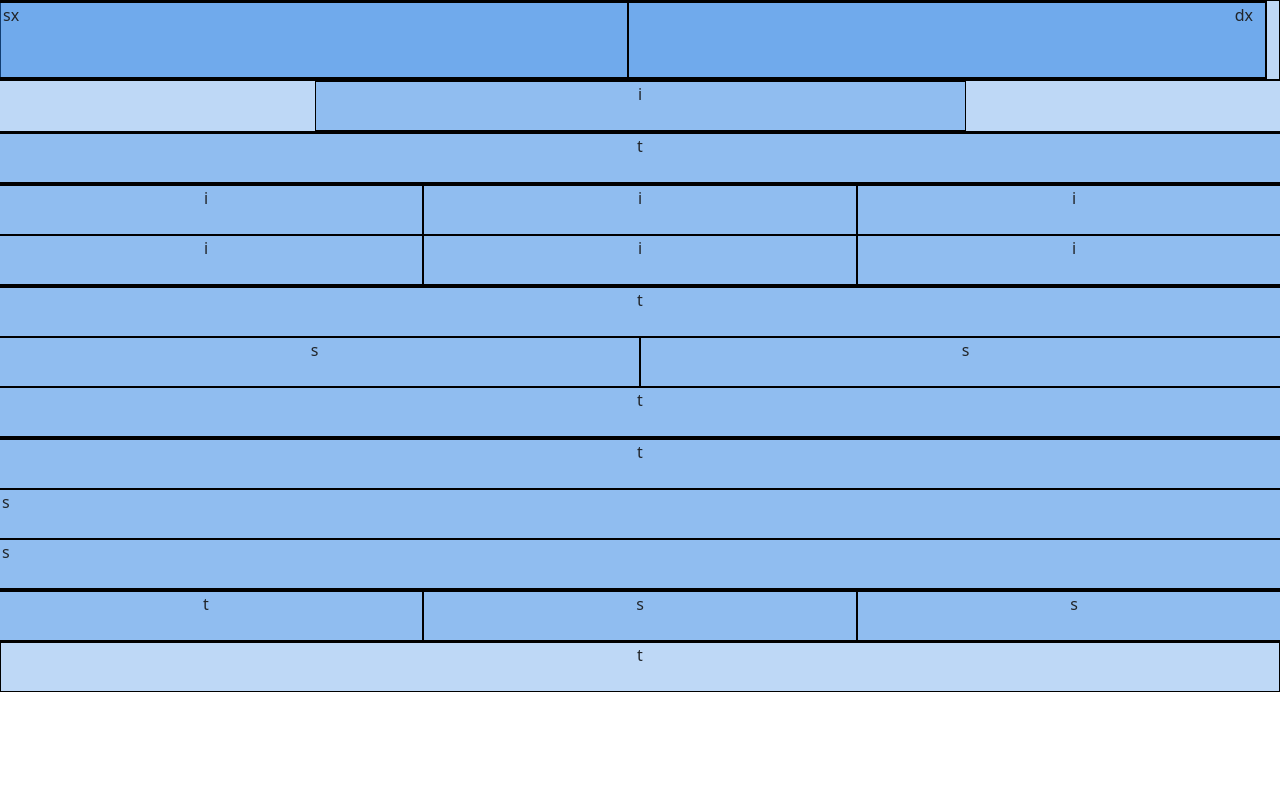
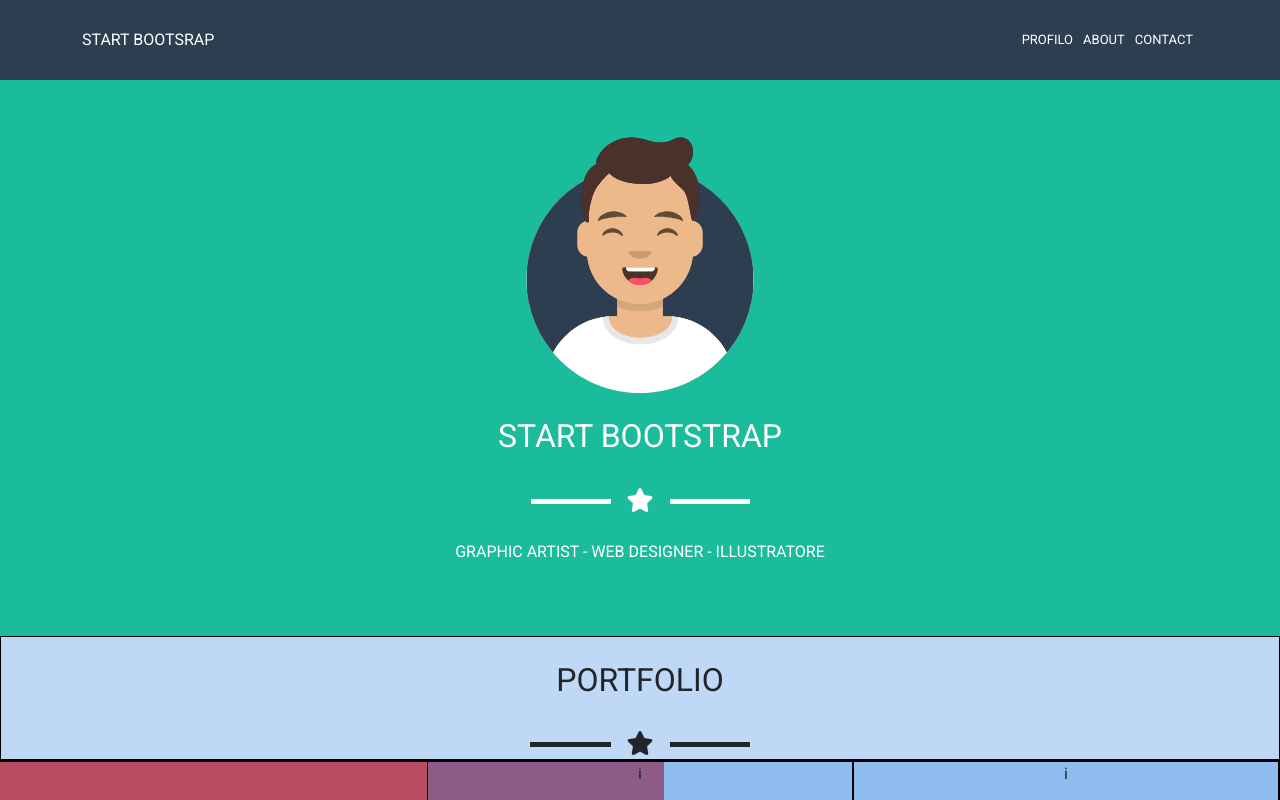
Before and after one commit to nico17022001/html-css-bootstrap-freelancer, a plain HTML site: page index.html in a window 1280 px wide. Shown: the top 800 px of the page. Drawn offline with nearby package versions, Linux system fonts and the light colour scheme.

Commit message:
[aggiunto-contenuto]

```diff
--- a/assets/style.css
+++ b/assets/style.css
@@ -1,3 +1,5 @@
+/*GENERALS*/
+
 .debug{
   background-color: #257cdf4b;
   border: 1px solid black;
@@ -8,11 +10,81 @@
   display: none;
 }
 
+h3{
+  margin: 0;
+}
+
+.menu{
+  color: white;
+  padding: 0 5px;
+  font-size: small;
+  cursor: pointer;
+}
+
+.ndgreen{
+  background-color: #1abc9c;
+}
+
+.ndsmall{
+  width: 250px;
+}
+
+.diabolic-row{
+  height: 5px;
+  background-color: white;
+  width: 15%;
+}
+
+.col-diff{
+  width: 80%;
+}
+
+
+/*ELEMENTS*/
+body{
+  font-family: 'Roboto', sans-serif;
+}
+
 header{
   height: 80px;
   width: 100%;
+  background-color: #2c3e50;
+  align-items: center;
 }
 
-header .row{
-  width: 100%;
+header h3{
+  color: white;
+  font-size: small;
 }
+
+header i{
+  color: #888888;
+  border: solid 1px;
+  padding: 3px 10px;
+  border-radius: 5px;
+  border-color: #cbcdcf;
+  cursor: pointer;
+}
+
+.img-container{
+  object-fit: contain;
+}
+
+
+/*MEDIA QUERY*/
+
+@media screen and (min-width:576px){
+  header h3{
+    font-size: inherit;
+  }
+
+  .diabolic-row{
+    width:10% ;
+  }
+}
+
+@media screen and (min-width:1200px){
+  .diabolic-row{
+    width: 8%;
+  }
+}
--- a/index.html
+++ b/index.html
@@ -5,29 +5,88 @@
   <meta http-equiv="X-UA-Compatible" content="IE=edge">
   <meta name="viewport" content="width=device-width, initial-scale=1.0">
   <link href="https://cdn.jsdelivr.net/npm/bootstrap@5.0.2/dist/css/bootstrap.min.css" rel="stylesheet" integrity="sha384-EVSTQN3/azprG1Anm3QDgpJLIm9Nao0Yz1ztcQTwFspd3yD65VohhpuuCOmLASjC" crossorigin="anonymous">
+  <link rel="stylesheet" href="https://cdnjs.cloudflare.com/ajax/libs/font-awesome/6.3.0/css/all.min.css" integrity="sha512-SzlrxWUlpfuzQ+pcUCosxcglQRNAq/DZjVsC0lE40xsADsfeQoEypE+enwcOiGjk/bSuGGKHEyjSoQ1zVisanQ==" crossorigin="anonymous" referrerpolicy="no-referrer" />
+  <link rel="preconnect" href="https://fonts.googleapis.com">
+  <link rel="preconnect" href="https://fonts.gstatic.com" crossorigin>
+  <link href="https://fonts.googleapis.com/css2?family=Roboto&display=swap" rel="stylesheet">
   <link rel="stylesheet" href="assets/style.css">
-  <title>Document</title>
+  <title>Bootstrap</title>
 </head>
+
 <body>
-  <header class="d-flex debug">
-    <div class="row debug">
-      <div class="col-6 debug">sx</div>
-      <div class="col-6 debug d-flex justify-content-end d-md-none">h</div>
-      <div class="col-6 debug d-none d-md-flex justify-content-end">dx</div>
+  <header class="d-flex">
+    <div class="container">
+      <div class="row">
+        <!--titolo-->
+        <div class="col-6 d-flex align-items-center">
+          <h3>START BOOTSRAP</h3>
+        </div>
+        <div class="col-6 d-flex justify-content-end d-sm-none align-items-center">
+          <i class="fa-solid fa-bars"></i>
+        </div>
+        <div class="col-6 d-none d-sm-flex justify-content-end align-items-center">
+          <div class="menu">PROFILO</div>
+          <div class="menu">ABOUT</div>
+          <div class="menu">CONTACT</div>
+        </div>
+      </div>
     </div>
   </header>
 
   <main>
-    <div class="row debug d-flex justify-content-center">
-      <div class="col-12 debug w-50 d-flex justify-content-center">i</div>
+
+    <div class="section ndgreen">
+      <div class="container-fluid py-5">
+
+        <div class="row">
+          <div class="col d-flex justify-content-center"><img class="ndsmall" src="img/avatar.svg" alt=""></div>
         </div>
 
+        <div class="row py-4">
+          <div class="col d-flex justify-content-center">
+            <h2 class="text-white">START BOOTSTRAP</h2>
+          </div>
+        </div>
+
+        <div class="row justify-content-center ">
+          <div class="d-flex col-diff align-items-center d-flex justify-content-center">
+            <div class="diabolic-row "></div>
+            <div><i class="fa-solid fa-star text-white fs-4 px-3"></i></div>
+            <div class="diabolic-row"></div>
+          </div>
+        </div>
+
+        <div class="row align-items-center d-flex py-4">
+          <div class="col d-flex justify-content-center align-items-center">
+            <span class="text-white fs-6">GRAPHIC ARTIST - WEB DESIGNER - ILLUSTRATORE</span>
+          </div>
+        </div>
+      </div>
+    </div>
+
+    <div class="section">
+      <div class="container-fluid">
           <div class="row d-flex justify-content-center debug">
-      <div class="col-12 d-flex justify-content-center debug">t</div>
+            <div class="row py-4">
+              <div class="col d-flex justify-content-center">
+                <h2>PORTFOLIO</h2>
+              </div>
+            </div>
+            <div class="col-12 d-flex justify-content-center">
+              <div class="d-flex col-diff align-items-center d-flex justify-content-center">
+                <div class="diabolic-row bg-dark "></div>
+                <div><i class="fa-solid fa-star fs-4 px-3"></i></div>
+                <div class="diabolic-row bg-dark"></div>
+              </div>
+            </div>
           </div>
 
         <div class="row debug">
-      <div class="col-12 debug col-md-6 col-lg-4 d-flex justify-content-center">i</div>
+          <div class="col-12 debug col-lg-6 col-xl-4 d-flex justify-content-center">
+            <div class="img-container">
+              <img src="img/cabin.png" alt="">
+            </div>
+          </div>
 
           <div class="col-12 debug col-md-6 col-lg-4 d-flex justify-content-center">i</div>
 
@@ -38,6 +97,8 @@
           <div class="col-12 debug col-md-6 col-lg-4 d-flex justify-content-center">i</div>
 
           <div class="col-12 debug col-md-6 col-lg-4 d-flex justify-content-center">i</div>
+        </div>
+      </div>
     </div>
 
     <div class="row debug">
```
Also changed, not shown: img/avatar.svg (added), img/cabin.png (added), img/cake.png (added), img/circus.png (added), img/game.png (added), img/safe.png (added), img/submarine.png (added). Lines whose indentation alone changed are shown as unchanged.
